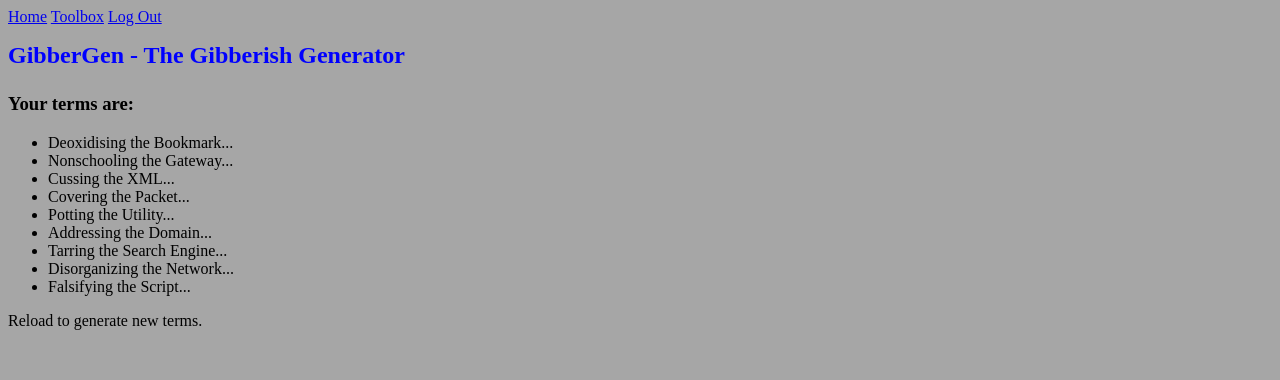
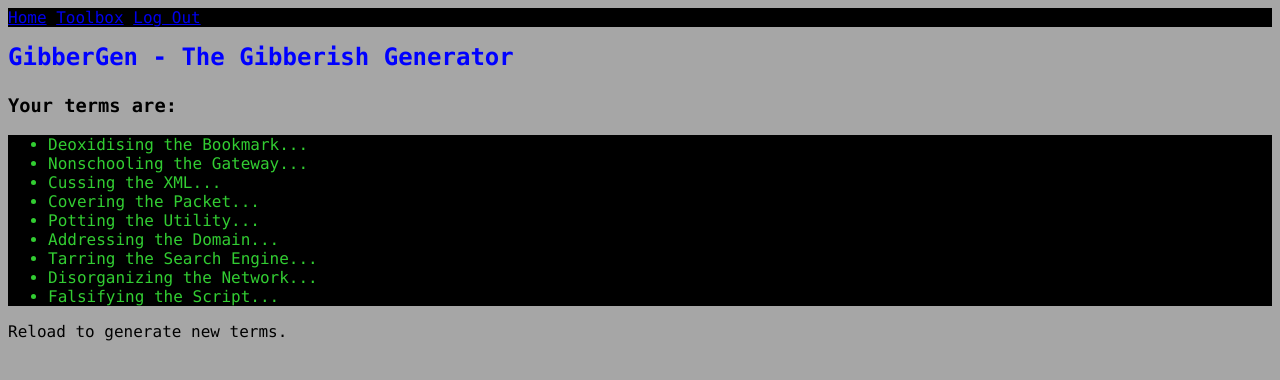
Before and after one commit to AlexB-623/the_toolbox, a Flask app: page /gibbergen/sampler in a window 1280 px wide. Shown: the top 380 px of the page. Run offline with Flask 3, Linux system fonts and the light colour scheme; the visitor is signed in with stand-in values (Sample User, id 1).

Commit message:
added dedicated CSS

```diff
--- a/base/gibbergen/templates/gibbergen/sampler.html
+++ b/base/gibbergen/templates/gibbergen/sampler.html
@@ -3,10 +3,14 @@
     <title>Alex's Toolbox - GibberGen</title>
 {% endblock %}
 
+{% block additional_css %}
+    <link rel="stylesheet" href="{{ url_for('static', filename='css/gibbergen.css') }}" />
+{% endblock %}
+
 {% block content %}
     <h1>GibberGen - The Gibberish Generator</h1>
     <h3>Your terms are:</h3>
-    <ul>
+    <ul class="hacker-console">
         {% for term in terms %}
             <li>{{ term }}</li>
         {% endfor %}
--- a/base/gibbergen/views.py
+++ b/base/gibbergen/views.py
@@ -52,3 +52,8 @@ def gibbergen_sampler():
         term = term_maker()
         term_list.append(term)
     return render_template('sampler.html', terms=term_list)
+
+#next:
+#save term to a database and call an LLM to generate a made-up meaning for it
+#create a way to browse the db entries
+#for the sampler, allow the terms to be clicked for above functionality
--- /dev/null
+++ b/base/static/css/gibbergen.css
@@ -0,0 +1,7 @@
+.hacker-console {
+    background-color: black;
+}
+
+li {
+    color: limegreen;
+}
--- a/base/static/css/styles.css
+++ b/base/static/css/styles.css
@@ -1,6 +1,11 @@
 body {
     background-color: #a6a6a6;
+    font-family: 'Consolas', 'Menlo', 'DejaVu Sans Mono', 'Bitstream Vera Sans Mono', monospace;
 }
+.navbar {
+    background-color: black;
+}
+
 
 h1 {
     color: blue;
--- a/base/templates/base.html
+++ b/base/templates/base.html
@@ -4,7 +4,10 @@
     <meta charset="UTF-8">
     <meta name="viewport" content="width=device-width, initial-scale=1.0" />
     <meta http-equiv="X-UA-Compatible" content="ie=edge" />
-    <link rel="stylesheet" href="static/css/styles.css">
+    <link rel="stylesheet" href="{{ url_for('static', filename='css/styles.css') }}">
+    {% block additional_css %}
+    {% endblock %}
+
     {% block title %}
     {% endblock %}
 
@@ -18,7 +21,7 @@
     <strong>{{ mess }}</strong>
     </div>
 {% endfor %}
-    <nav class="navbar navbar-expand-lg navbar-light bg-light">
+    <nav class="navbar">
         <a class="navbar-item nav-link" href="{{ url_for('index') }}">Home</a>
         <a class="navbar-item nav-link" href="{{ url_for('toolbox') }}">Toolbox</a>
         {% if current_user.is_authenticated %}
```
